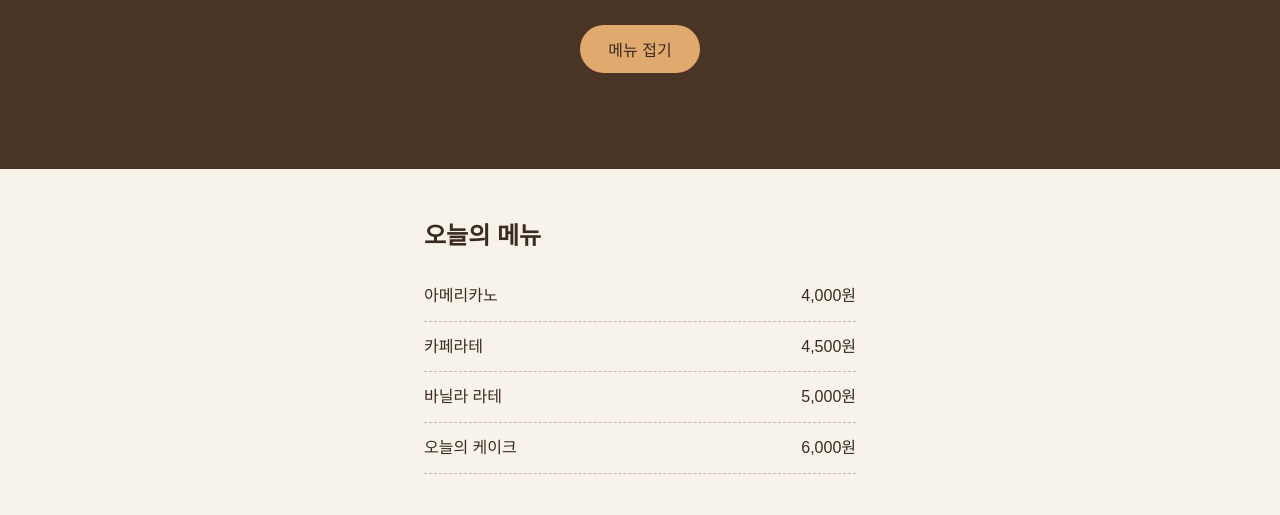
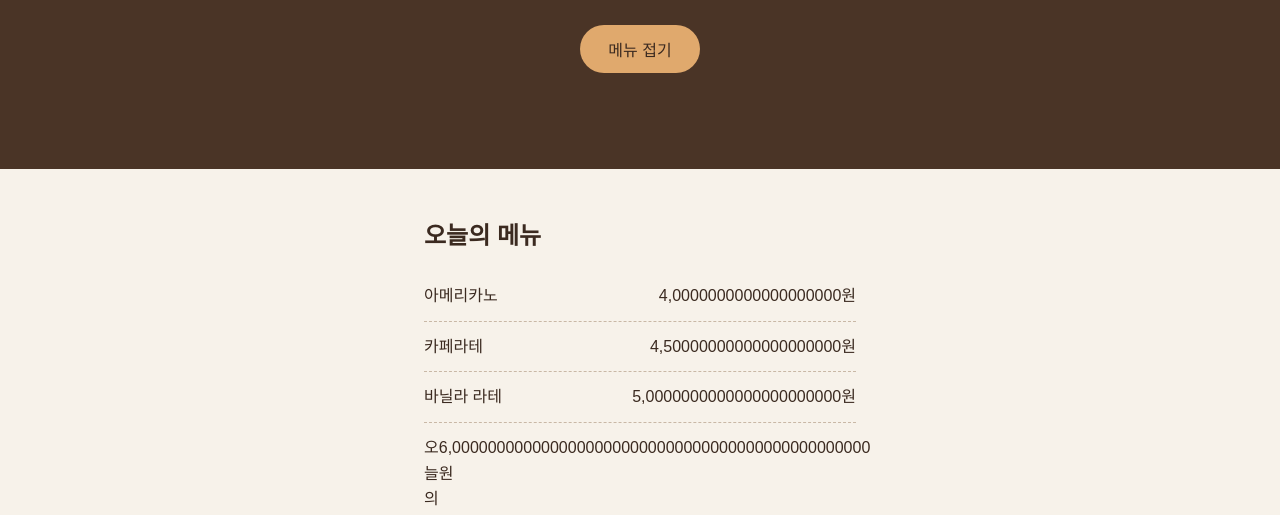
Before and after one commit to gojitass3/test1114, a plain HTML site: page index.html in a window 1280 px wide. Both pictures are taken after a click on the button "오늘의 메뉴 보기". Shown: the part 280-795 px from the top of the page. Drawn offline with Linux system fonts and the light colour scheme.

Commit message:
Update index.html
가격 대폭 인상

```diff
--- a/index.html
+++ b/index.html
@@ -18,10 +18,10 @@
   <section id="menu" class="menu hidden">
     <h2>오늘의 메뉴</h2>
     <ul>
-      <li><span>아메리카노</span><span>4,000원</span></li>
-      <li><span>카페라테</span><span>4,500원</span></li>
-      <li><span>바닐라 라테</span><span>5,000원</span></li>
-      <li><span>오늘의 케이크</span><span>6,000원</span></li>
+      <li><span>아메리카노</span><span>4,0000000000000000000원</span></li>
+      <li><span>카페라테</span><span>4,50000000000000000000원</span></li>
+      <li><span>바닐라 라테</span><span>5,0000000000000000000000원</span></li>
+      <li><span>오늘의 케이크</span><span>6,00000000000000000000000000000000000000000000000원</span></li>
     </ul>
   </section>
 
```
